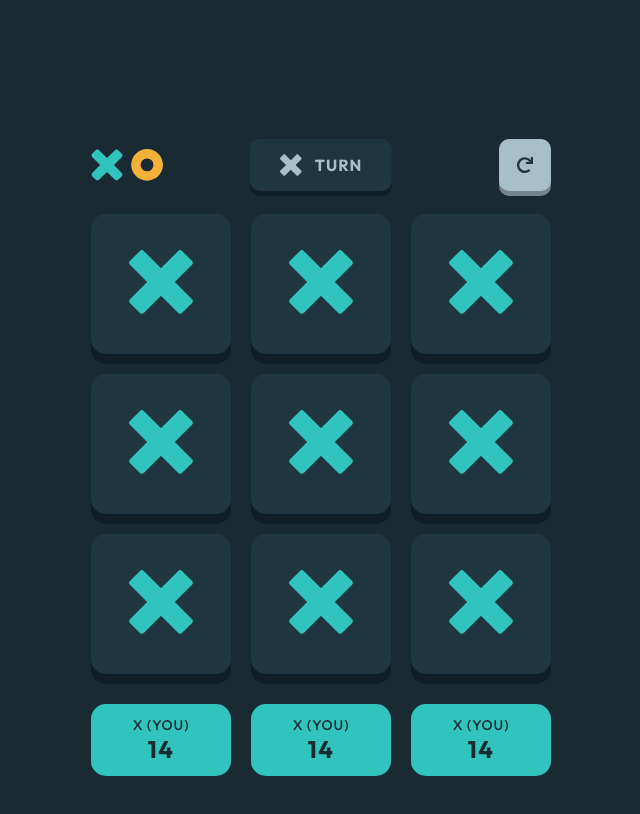
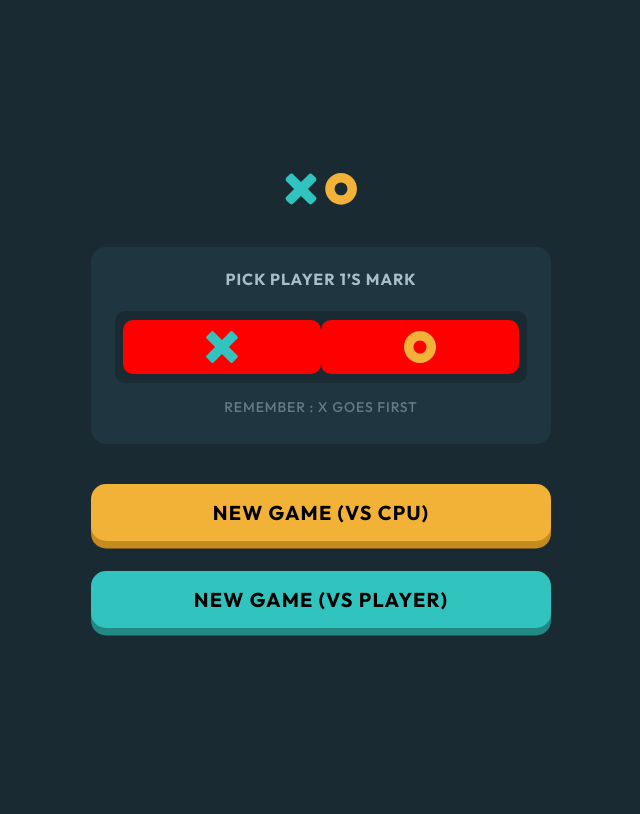
Before and after one commit to yosephwinata/tic-tac-toe, a React (Vite) app: page / in a window 1280 px wide. Shown: the top 814 px of the page, without its empty margins (319-959 px from the left). Built offline with nearby package versions, Linux system fonts and the light colour scheme.

Commit message:
Add margin to logo

```diff
--- a/src/App.tsx
+++ b/src/App.tsx
@@ -29,8 +29,8 @@ const App: React.FC = () => {
       </Helmet>
       <GlobalStyles />
 
-      {/* <MainMenu /> */}
-      <InGame />
+      <MainMenu />
+      {/* <InGame /> */}
     </>
   );
 };
--- a/src/pages/MainMenu.tsx
+++ b/src/pages/MainMenu.tsx
@@ -17,6 +17,10 @@ const MainMenuContainer = styled.div`
 
   Button:first-of-type {
     margin-bottom: 2.6rem;
+
+    @media (min-width: ${(props) => props.theme.breakpoints.tablet}) {
+      margin-bottom: 3rem;
+    }
   }
 
   @media (min-width: ${(props) => props.theme.breakpoints.tablet}) {
@@ -32,6 +36,7 @@ const PlayerPickContainer = styled.div`
 
   @media (min-width: ${(props) => props.theme.breakpoints.tablet}) {
     padding: 2.4rem 2.4rem 3rem 2.4rem;
+    margin-bottom: 4rem;
   }
 `;
 
--- a/src/svg/LogoSvg.tsx
+++ b/src/svg/LogoSvg.tsx
@@ -1,6 +1,15 @@
-const LogoSvg: React.FC = () => {
+interface Props {
+  className?: string;
+}
+
+const LogoSvg: React.FC<Props> = ({ className }) => {
   return (
-    <svg width="72" height="32" xmlns="http://www.w3.org/2000/svg">
+    <svg
+      className={className}
+      width="72"
+      height="32"
+      xmlns="http://www.w3.org/2000/svg"
+    >
       <g fill="none" fillRule="evenodd">
         <path
           d="M8.562 1.634 16 9.073l7.438-7.439a3 3 0 0 1 4.243 0l2.685 2.685a3 3 0 0 1 0 4.243L22.927 16l7.439 7.438a3 3 0 0 1 0 4.243l-2.685 2.685a3 3 0 0 1-4.243 0L16 22.927l-7.438 7.439a3 3 0 0 1-4.243 0L1.634 27.68a3 3 0 0 1 0-4.243L9.073 16 1.634 8.562a3 3 0 0 1 0-4.243L4.32 1.634a3 3 0 0 1 4.243 0Z"
```
